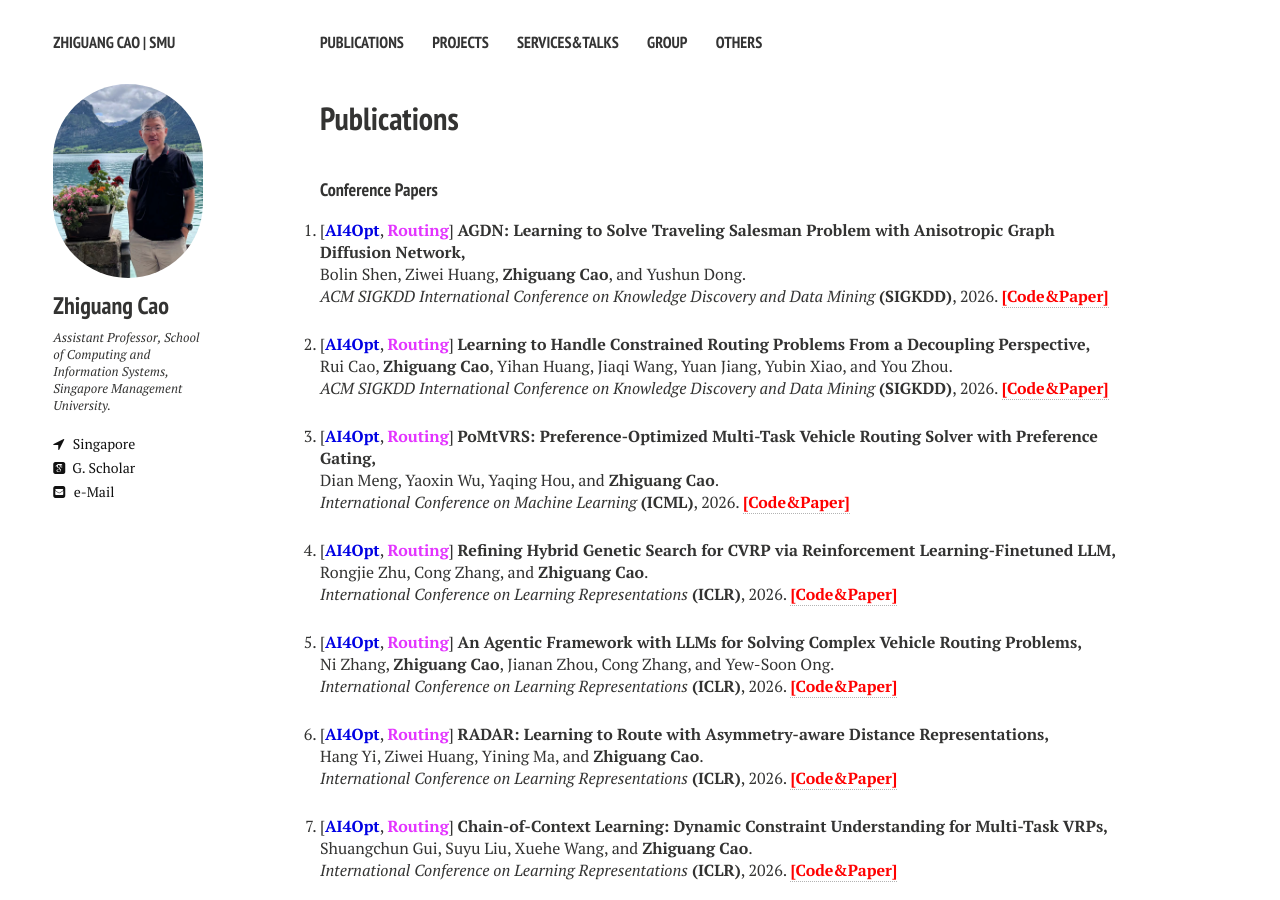
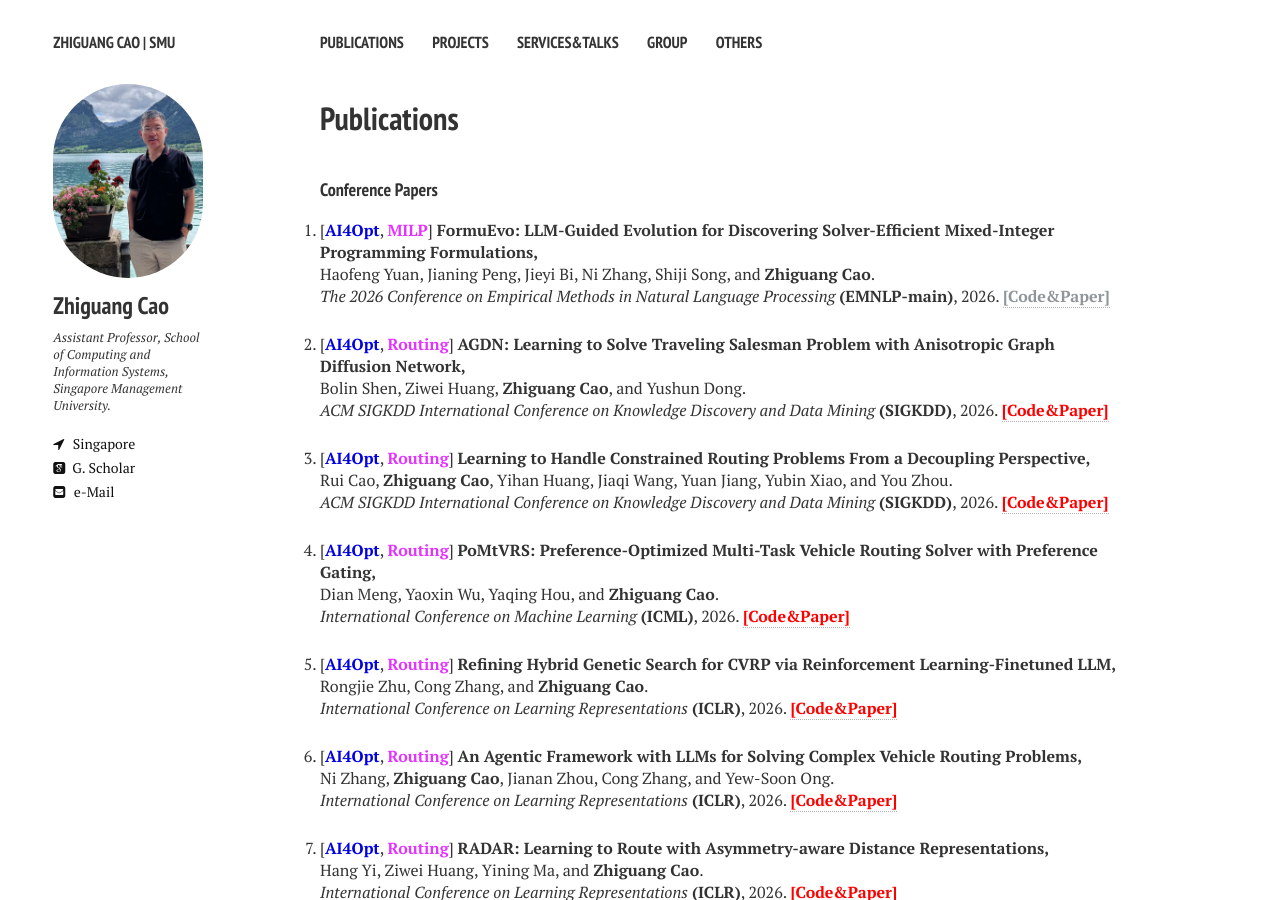
Before and after one commit to zhiguangcaosg/zhiguangcaosg.github.io, a Jekyll site: the page built from publications.md, in a window 1280 px wide and 900 px high. Built offline with Jekyll 4.4.1, drawn with Linux system fonts in a browser that asks for light colours; nearby versions of some CDN libraries.

Commit message:
Update publications.html

```diff
--- a/_layouts/publications.html
+++ b/_layouts/publications.html
@@ -89,6 +89,14 @@ div.bibtex pre { font-size: 75%; overflow: auto;  width: 100%; padding: 0em 0em;
 
     <!-- Item: Caelles2016 -->
 <ol style="padding-left:0px;">
+
+<li>
+<p>
+[<font color="#0000E3"><b>AI4Opt</b></font>, <font color="#E333FF"><b>MILP</b></font>] <b>FormuEvo: LLM-Guided Evolution for Discovering Solver-Efficient Mixed-Integer Programming Formulations,</b>
+<br> Haofeng Yuan, Jianing Peng, Jieyi Bi, Ni Zhang, Shiji Song, and <b>Zhiguang Cao</b>.<br>
+<i>The 2026 Conference on Empirical Methods in Natural Language Processing</i> <b>(EMNLP-main)</b>, 2026. <a href="https://zhiguangcaosg.github.io/publications/"> <font color="#8F959A"><b>[Code&Paper]</b> </font></a>
+</p>
+</li>
 
 
 <li>
```
